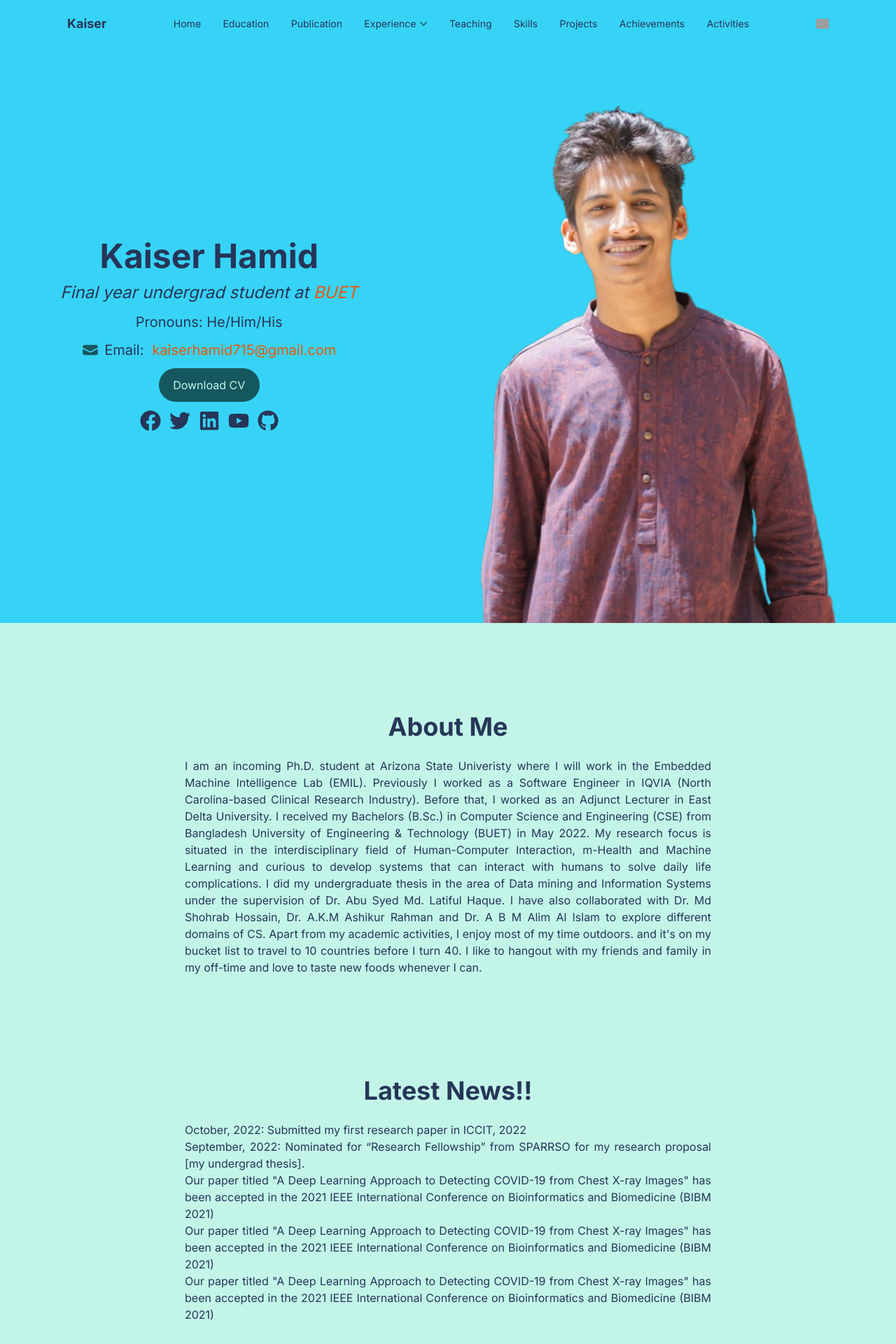
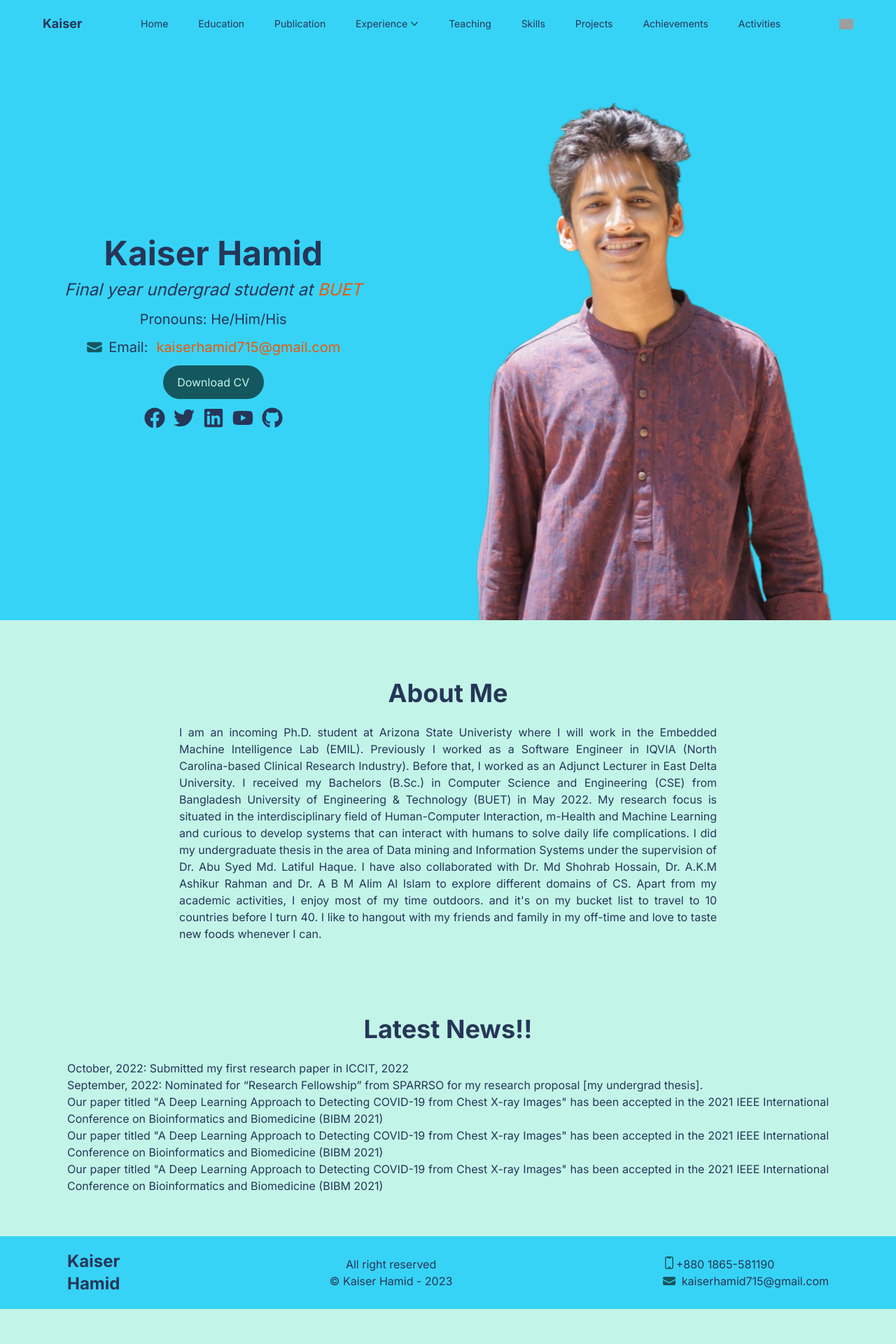
Before and after one commit to Md-Nur/portfolio-kaiser-hamid, a Next.js app: page / in a window 1280 px wide. Shown: the top 1920 px of the page at 70% size. After the commit the page ends 1870 px from the top, so only its background shows below. Built offline with nearby package versions, Linux system fonts and the light colour scheme; grey boxes are pictures that could not be loaded.

Commit message:
home page responsive done

```diff
--- a/app/components/Footer.jsx
+++ b/app/components/Footer.jsx
@@ -2,7 +2,7 @@ import { DevicePhoneMobileIcon, EnvelopeIcon } from "@heroicons/react/20/solid";
 
 const Footer = () => {
   return (
-    <footer className="flex justify-between flex-wrap bg-color3 dark:bg-color2 text-color1 dark:text-color4 px-24 py-5 items-center">
+    <footer className="flex justify-center md:justify-between flex-wrap gap-5 bg-color3 dark:bg-color2 text-color1 dark:text-color4 px-5 sm:px-24 py-5 items-center">
       <div className="text-2xl font-bold">
         Kaiser <br /> Hamid
       </div>
--- a/app/components/Navbar.jsx
+++ b/app/components/Navbar.jsx
@@ -23,10 +23,11 @@ function Navbar() {
     }
   };
   return (
-    <nav className="flex justify-between bg-color3 dark:bg-color2 text-color1 dark:text-color4 px-24 py-5 items-center">
+    <header>
+      <nav className="fixed w-screen flex justify-evenly bg-color3 dark:bg-color2 text-color1 dark:text-color4 px-5 py-5 items-center">
         <div className="text-lg font-bold">Kaiser</div>
 
-      <div className="w-full px-16 text-sm">
+        <div className="w-full text-sm hidden md:block max-w-[1000px]">
           <ul className="flex justify-evenly text-center">
             <li className="nav-item" id="home">
               <Link className="nav-link" aria-current="page" href="./">
@@ -58,10 +59,16 @@ function Navbar() {
               <div
                 className={`absolute w-28 text-center ${dropdownDisplay} mt-2 space-y-2 rounded bg-color3 dark:bg-color2  group-hover:block`}
               >
-              <Link href="#" className="block hover:bg-color4 dark:hover:bg-color1 rounded p-2">
+                <Link
+                  href="#"
+                  className="block hover:bg-color4 dark:hover:bg-color1 rounded p-2"
+                >
                   Research Experience
                 </Link>
-              <Link href="#" className="block hover:bg-color4 dark:hover:bg-color1 rounded p-2">
+                <Link
+                  href="#"
+                  className="block hover:bg-color4 dark:hover:bg-color1 rounded p-2"
+                >
                   Professional Experience
                 </Link>
               </div>
@@ -94,14 +101,84 @@ function Navbar() {
           </ul>
         </div>
         <div onClick={handleMode}>
-        <Image
-          src={modePic}
-          alt="Mode"
-          width={20}
-          height={20}
+          <Image src={modePic} alt="Mode" width={20} height={20} />
+        </div>
+        <div className="w-full text-sm hidden">
+          <ul className="flex justify-evenly text-center">
+            <li className="nav-item" id="home">
+              <Link className="nav-link" aria-current="page" href="./">
+                Home
+              </Link>
+            </li>
+            <li className="nav-item">
+              <Link className="nav-link" href="education.html">
+                Education
+              </Link>
+            </li>
+            <li className="nav-item">
+              <Link className="nav-link" href="publication.html">
+                Publication
+              </Link>
+            </li>
+
+            <li className="nav-item dropdown">
+              <button
+                className="flex focus:outline-none"
+                onClick={handleDropdown}
+              >
+                Experience
+                <ChevronDownIcon
+                  className="-mr-1 h-5 w-5 text-color2 dark:text-color4"
+                  aria-hidden="true"
                 />
+              </button>
+              <div
+                className={`absolute w-28 text-center ${dropdownDisplay} mt-2 space-y-2 rounded bg-color3 dark:bg-color2  group-hover:block`}
+              >
+                <Link
+                  href="#"
+                  className="block hover:bg-color4 dark:hover:bg-color1 rounded p-2"
+                >
+                  Research Experience
+                </Link>
+                <Link
+                  href="#"
+                  className="block hover:bg-color4 dark:hover:bg-color1 rounded p-2"
+                >
+                  Professional Experience
+                </Link>
+              </div>
+            </li>
+            <li className="nav-item">
+              <Link className="nav-link" href="teaching.html">
+                Teaching
+              </Link>
+            </li>
+            <li className="nav-item">
+              <Link className="nav-link" href="skills.html">
+                Skills
+              </Link>
+            </li>
+            <li className="nav-item">
+              <Link className="nav-link" href="projects.html">
+                Projects
+              </Link>
+            </li>
+            <li className="nav-item">
+              <Link className="nav-link" href="achievements.html">
+                Achievements
+              </Link>
+            </li>
+            <li className="nav-item">
+              <Link className="nav-link" href="activities.html">
+                Activities
+              </Link>
+            </li>
+          </ul>
         </div>
       </nav>
+      <div className="h-16">{/* buffer space */}</div>
+    </header>
   );
 }
 
--- a/app/page.js
+++ b/app/page.js
@@ -12,26 +12,26 @@ export default function Home() {
     <>
       <section
         id="hero"
-        className="flex justify-around bg-color3 dark:bg-color2 text-color1 dark:text-color4 items-center pt-20"
+        className="flex flex-wrap px-3 justify-around bg-color3 dark:bg-color2 text-color1 dark:text-color4 items-center pt-20"
       >
         <div className="pb-20 flex flex-col items-center gap-3">
-          <h1 className="text-5xl font-bold">Kaiser Hamid</h1>
-          <em className="text-2xl">
+          <h1 className="text-3xl sm:text-5xl font-bold">Kaiser Hamid</h1>
+          <em className="text-sm sm:text-2xl">
             Final year undergrad student at{" "}
             <a
               href="https://www.buet.ac.bd/web/"
               className="text-orange-600"
               target="_blank"
             >
-              BUET
+               BUET
             </a>
           </em>
-          <p className="text-xl">
+          <p className="text-sm sm:text-xl">
             Pronouns: <span>He/Him/His</span>
           </p>
           <a
             href="mailto:kaiserhamid715@gmail.com"
-            className="flex gap-3 items-center text-xl"
+            className="flex gap-3 items-center text-sm sm:text-xl"
           >
             <EnvelopeIcon
               className="-mr-1 h-6 w-6 text-color2 dark:text-color4"
@@ -75,10 +75,10 @@ export default function Home() {
           />
         </div>
       </section>
-<main className="p-3 m-3">
-<section id="about-me" className="p-10 m-10">
-        <h2 className="text-4xl font-bold text-center p-3 m-3">About Me</h2>
-        <p className="text-justify px-20 mx-20">
+<main className="m-3 lg:mx-auto md:w-[95vw] lg:w-[90vw] xl:w-[85vw] 2xl:w-[80vw]  ">
+<section id="about-me" className="py-5 my-10">
+        <h2 className="text-4xl font-bold text-center py-3 my-3">About Me</h2>
+        <p className="text-justify xl:px-20 xl:mx-20">
           I am an incoming Ph.D. student at Arizona State Univeristy where I
           will work in the Embedded Machine Intelligence Lab (EMIL). Previously
           I worked as a Software Engineer in IQVIA (North Carolina-based
@@ -100,11 +100,11 @@ export default function Home() {
         </p>
       </section>
 
-      <section className="p-10 m-10">
-        <h2 className="text-4xl font-bold text-center p-3 m-3">
+      <section className="py-5 my-10">
+        <h2 className="text-4xl font-bold text-center py-3 my-3">
           Latest News!!
         </h2>
-        <ul className="text-justify px-20 mx-20">
+        <ul className="text-justify">
           <li>
           October, 2022: Submitted my first research paper in ICCIT, 2022
           </li>
```
Lines whose indentation alone changed are shown as unchanged.
